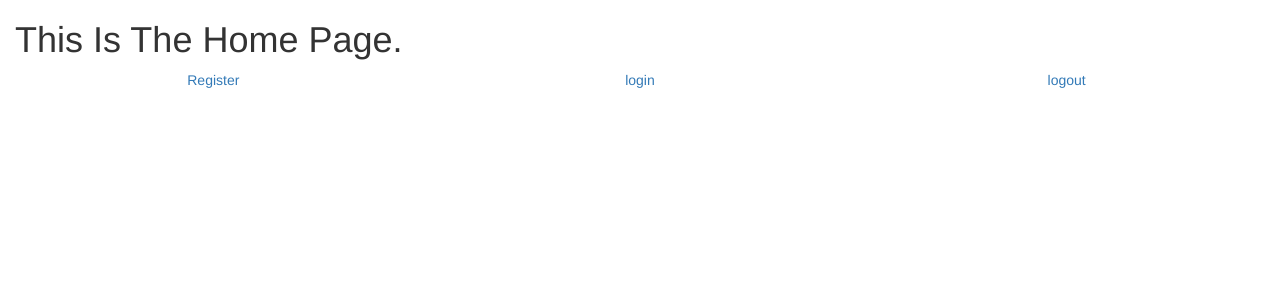
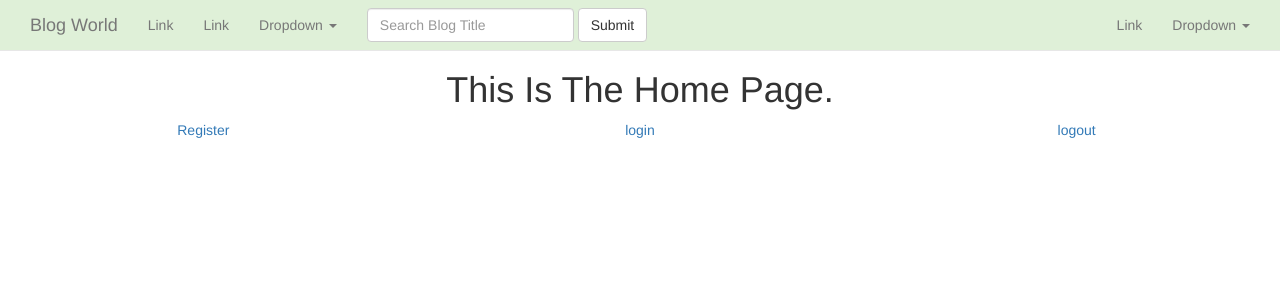
Before and after one commit to 1995YogeshSharma/SampleBlogApp, a Django app: page /home/ in a window 1280 px wide. Shown: the top 300 px of the page. Run offline with Django 3.2, Linux system fonts and the light colour scheme; some libraries are stand-ins or nearby versions.

Commit message:
base layout - navbar added

```diff
--- /dev/null
+++ b/templates/base.html
@@ -0,0 +1,74 @@
+<!DOCTYPE html>
+<html lang="en">
+<head>
+    <meta charset="UTF-8">
+    <title>
+        {% block title %}
+        {% endblock title %}
+    </title>
+    <link rel="stylesheet" href="https://maxcdn.bootstrapcdn.com/bootstrap/3.3.7/css/bootstrap.min.css" />
+</head>
+<body style="padding-top:50px">
+    <nav class="navbar navbar-default navbar-fixed-top bg-primary">
+        <div class="container-fluid bg-success">
+            <div class="container-fluid">
+<!-- Brand and toggle get grouped for better mobile display -->
+                <div class="navbar-header">
+                    <button type="button" class="navbar-toggle collapsed" data-toggle="collapse" data-target="#bs-example-navbar-collapse-1" aria-expanded="false">
+                    <span class="sr-only">Toggle navigation</span>
+                    <span class="icon-bar"></span>
+                    <span class="icon-bar"></span>
+                    <span class="icon-bar"></span>
+                    </button>
+                    <a class="navbar-brand" href="{% url 'home' %}">Blog World</a>
+                </div >
+<!-- Collect the nav links, forms, and other content for toggling -->
+                <div class="collapse navbar-collapse bg-success" id="bs-example-navbar-collapse-1">
+                    <ul class="nav navbar-nav">
+                        <li class=""><a href="#">Link <span class="sr-only">(current)</span></a></li>
+                        <li><a href="#">Link</a></li>
+                        <li class="dropdown">
+                            <a href="#" class="dropdown-toggle" data-toggle="dropdown" role="button" aria-haspopup="true" aria-expanded="false">Dropdown <span class="caret"></span></a>
+                            <ul class="dropdown-menu">
+                                <li><a href="#">Action</a></li>
+                                <li><a href="#">Another action</a></li>
+                                <li><a href="#">Something else here</a></li>
+                                <li role="separator" class="divider"></li>
+                                <li><a href="#">Separated link</a></li>
+                                <li role="separator" class="divider"></li>
+                                <li><a href="#">One more separated link</a></li>
+                            </ul>
+                        </li>
+                        </ul>
+                        <form class="navbar-form navbar-left" role="search">
+                            <div class="form-group">
+                                <input type="text" class="form-control" placeholder="Search Blog Title">
+                            </div >
+                            <button type="submit" class="btn btn-default">Submit</button>
+                        </form>
+                        <ul class="nav navbar-nav navbar-right">
+                            <li><a href="#">Link</a></li>
+                            <li class="dropdown">
+                                <a href="#" class="dropdown-toggle" data-toggle="dropdown" role="button" aria-haspopup="true" aria-expanded="false">Dropdown <span class="caret"></span></a>
+                                <ul class="dropdown-menu">
+                                    <li><a href="#">Action</a></li>
+                                    <li><a href="#">Another action</a></li>
+                                    <li><a href="#">Something else here</a></li>
+                                    <li role="separator" class="divider"></li>
+                                    <li><a href="#">Separated link</a></li>
+                                </ul>
+                            </li>
+                        </ul>
+                    </div ><!-- /.navbar-collapse -->
+            </div ><!-- /.container-fluid -->
+        </div>
+    </nav>
+    <div id="container-fluid">
+        {% block contents %}
+        {% endblock contents %}
+    </div>
+
+    <script src="https://ajax.googleapis.com/ajax/libs/jquery/1.12.4/jquery.min.js" type="text/javascript"></script>
+    <script src="https://maxcdn.bootstrapcdn.com/bootstrap/3.3.7/js/bootstrap.min.js" type="text/javascript"></script>
+</body>
+</html>
--- a/templates/registration/login.html
+++ b/templates/registration/login.html
@@ -1,4 +1,6 @@
+{% extends 'base.html' %}
 
+{% block contents %}
     {% if form.errors %}
     <p>Your username and password didn't match. Please try again.</p>
     {% endif %}
@@ -31,3 +33,4 @@
 
     {# Assumes you setup the password_reset view in your URLconf #}
     <p><a href="#">Lost password?</a></p >
+{% endblock contents %}
--- a/templates/registration/register.html
+++ b/templates/registration/register.html
@@ -1,4 +1,6 @@
+{% extends 'base.html' %}
 
+{% block contents %}
     <h1> Register Page </h1>
 
     <form action="" method="POST">
@@ -6,3 +8,4 @@
         {{ form.as_p }}
         <input type="submit" value="Register" />
     </form>
+{% endblock contents %}
--- a/templates/welcome.html
+++ b/templates/welcome.html
@@ -1,13 +1,7 @@
-<!DOCTYPE html>
-<html lang="en">
-<head>
-    <meta charset="UTF-8">
-    <title>Welcome</title>
-    <link rel="stylesheet" href="https://maxcdn.bootstrapcdn.com/bootstrap/3.3.7/css/bootstrap.min.css" />
-</head>
-<body>
-    <div class="container-fluid">
-        <h1> This Is The Home Page.</h1>
+{% extends 'base.html' %}
+
+{% block contents %}
+    <h1 class="text-center"> This Is The Home Page.</h1>
     <div class="row">
         <div class="col-md-4 text-center">
             <a href="{% url 'register' %}">Register</a>
@@ -19,9 +13,4 @@
             <a href="{% url 'logout' %}">logout</a>
         </div>
     </div>
-    </div>
-
-    <script src="https://ajax.googleapis.com/ajax/libs/jquery/1.12.4/jquery.min.js" type="text/javascript"></script>
-    <script src="https://maxcdn.bootstrapcdn.com/bootstrap/3.3.7/js/bootstrap.min.js" type="text/javascript"></script>
-</body>
-</html>
+{% endblock contents %}
```
Lines whose indentation alone changed are shown as unchanged.
